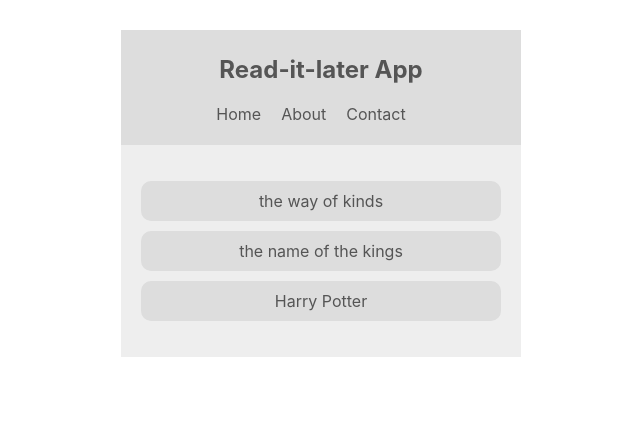
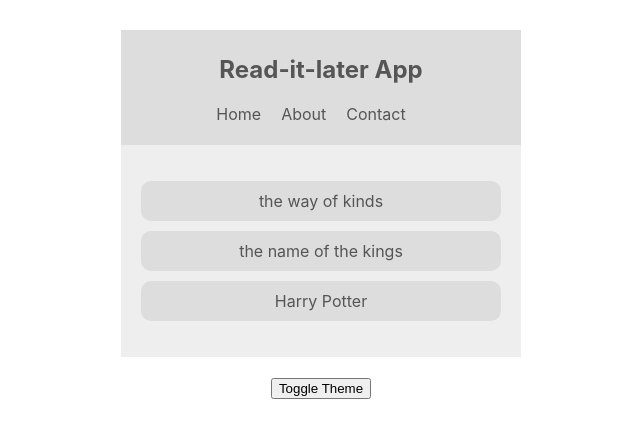
Before and after one commit to letsandeepio/read-it-later, a React (Create React App) app: page / in a window 1280 px wide. Shown: the top 438 px of the page, without its empty margins (319-959 px from the left). Built offline with nearby package versions, Linux system fonts and the light colour scheme.

Commit message:
adds theme toggle button

```diff
--- a/src/App.js
+++ b/src/App.js
@@ -2,6 +2,7 @@
 import NavBar from './components/NavBar';
 import BookList from './components/BookList';
 import ThemeContextProvider from './contexts/ThemeContext';
+import ThemeToggle from './components/ThemeToggle';
 
 function App() {
   return (
@@ -9,6 +10,7 @@
       <ThemeContextProvider>
         <NavBar />
         <BookList />
+        <ThemeToggle />
       </ThemeContextProvider>
     </div>
   );
--- /dev/null
+++ b/src/components/ThemeToggle.js
@@ -0,0 +1,16 @@
+import React, { Component } from 'react';
+import { ThemeContext } from '../contexts/ThemeContext';
+
+export class ThemeToggle extends Component {
+  static contextType = ThemeContext;
+  render() {
+    const { toggleTheme } = this.context;
+    return (
+      <div>
+        <button onClick={toggleTheme}>Toggle Theme</button>
+      </div>
+    );
+  }
+}
+
+export default ThemeToggle;
--- a/src/contexts/ThemeContext.js
+++ b/src/contexts/ThemeContext.js
@@ -16,9 +16,15 @@
       bg: '#555'
     }
   };
+
+  toggleTheme = () => {
+    this.setState({ isLightTheme: !this.state.isLightTheme });
+  };
   render() {
     return (
-      <ThemeContext.Provider value={{ ...this.state }}>
+      <ThemeContext.Provider
+        value={{ ...this.state, toggleTheme: this.toggleTheme }}
+      >
         {this.props.children}
       </ThemeContext.Provider>
     );
```
